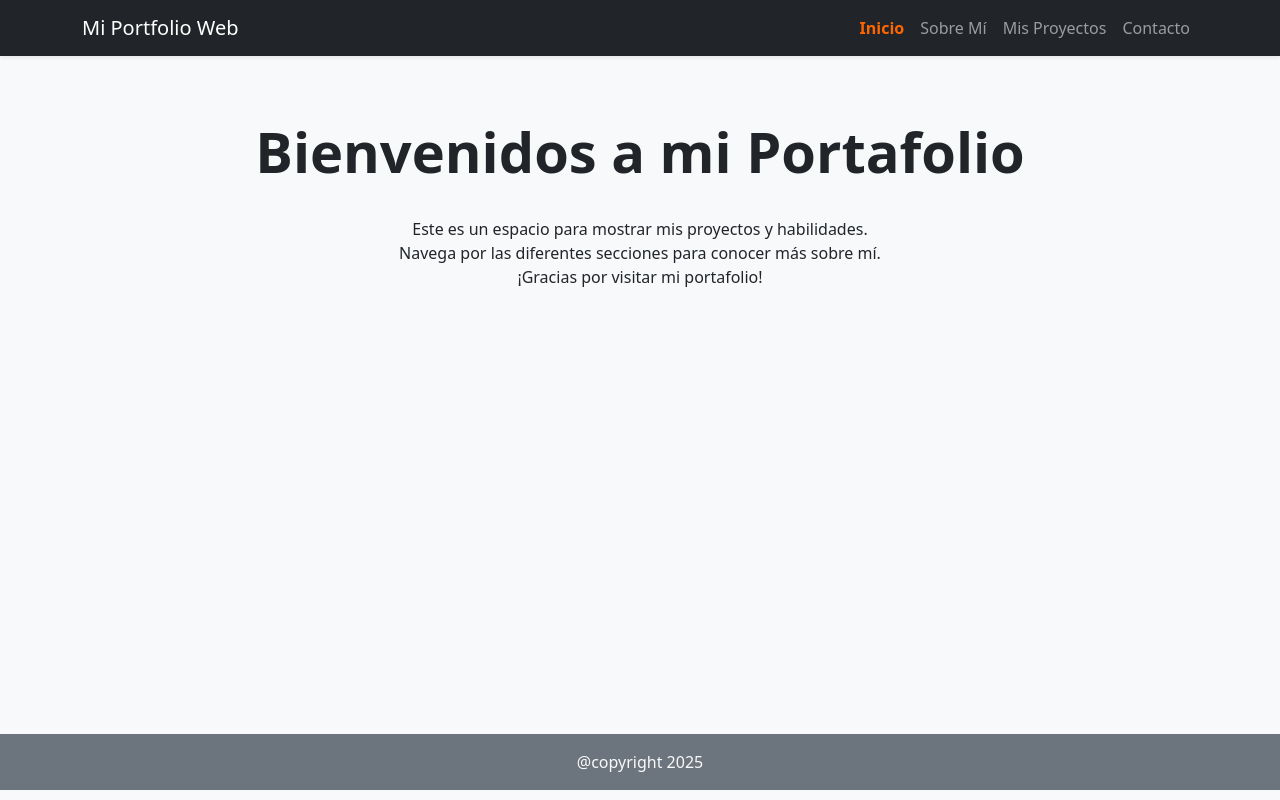
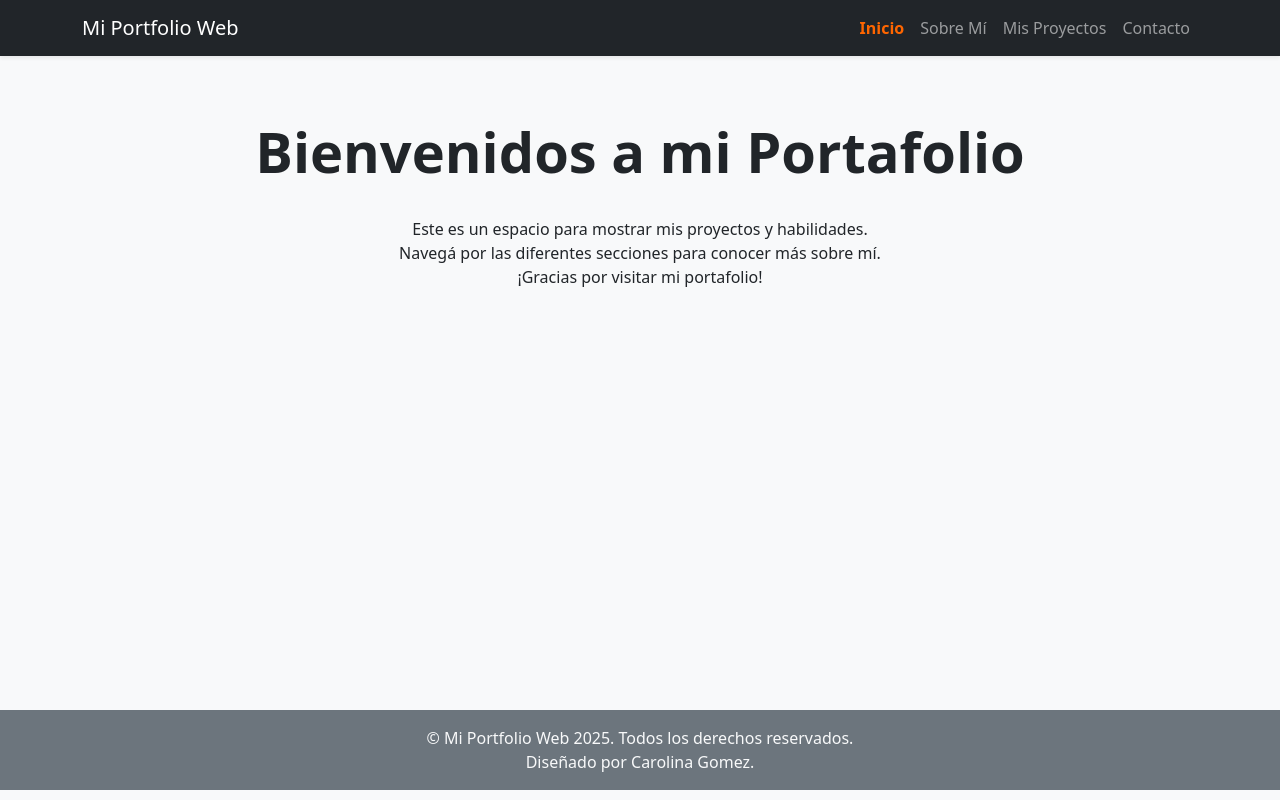
Before and after one commit to carogomezgit/PortfolioWeb2025, an Angular app: page / in a window 1280 px wide. Built offline with nearby package versions, Linux system fonts and the light colour scheme.

Commit message:
Cambios menores a footer.html

```diff
--- a/src/app/features/home/home.html
+++ b/src/app/features/home/home.html
@@ -25,7 +25,7 @@
             <p>
             Este es un espacio para mostrar mis proyectos y habilidades.
             <br>
-            Navega por las diferentes secciones para conocer más sobre mí.
+            Navegá por las diferentes secciones para conocer más sobre mí.
             <br>
             ¡Gracias por visitar mi portafolio!
             </p>
--- a/src/app/shared/footer/footer.html
+++ b/src/app/shared/footer/footer.html
@@ -1,5 +1,9 @@
 <footer class="py-3 bg-secondary text-center text-light">
     <div class="container">
-        <span>@copyright 2025</span>
+        <span>
+            &copy; Mi Portfolio Web 2025. Todos los derechos reservados.
+            <br>
+            Diseñado por Carolina Gomez.
+        </span>
     </div>
 </footer>
--- a/src/assets/data/datos-personales.json
+++ b/src/assets/data/datos-personales.json
@@ -5,7 +5,7 @@
   "edad": 23,
   "titulo": "Estudiante de Desarrollo de Software",
   "institucion": "IES 63",
-  "descripcion": "Desarrolladora de software nivel Junior, con habilidades en diversos lenguajes de programación y un enfoque orientado al usuario, busco contribuir al desarrollo de proyectos que generen un impacto positivo y mejorar la experiencia del usuario.",
+  "descripcion": "Desarrolladora de software nivel Junior, con habilidades en diversos lenguajes de programación y un enfoque orientado al usuario. Busco contribuir al desarrollo de proyectos que generen un impacto positivo y mejorar la experiencia del usuario.",
   "foto": "assets/img/foto-perfil.jpg",
   "email": "aragomez@gmail.com",
   "telefono": "+54 9 3482 215323",
```
